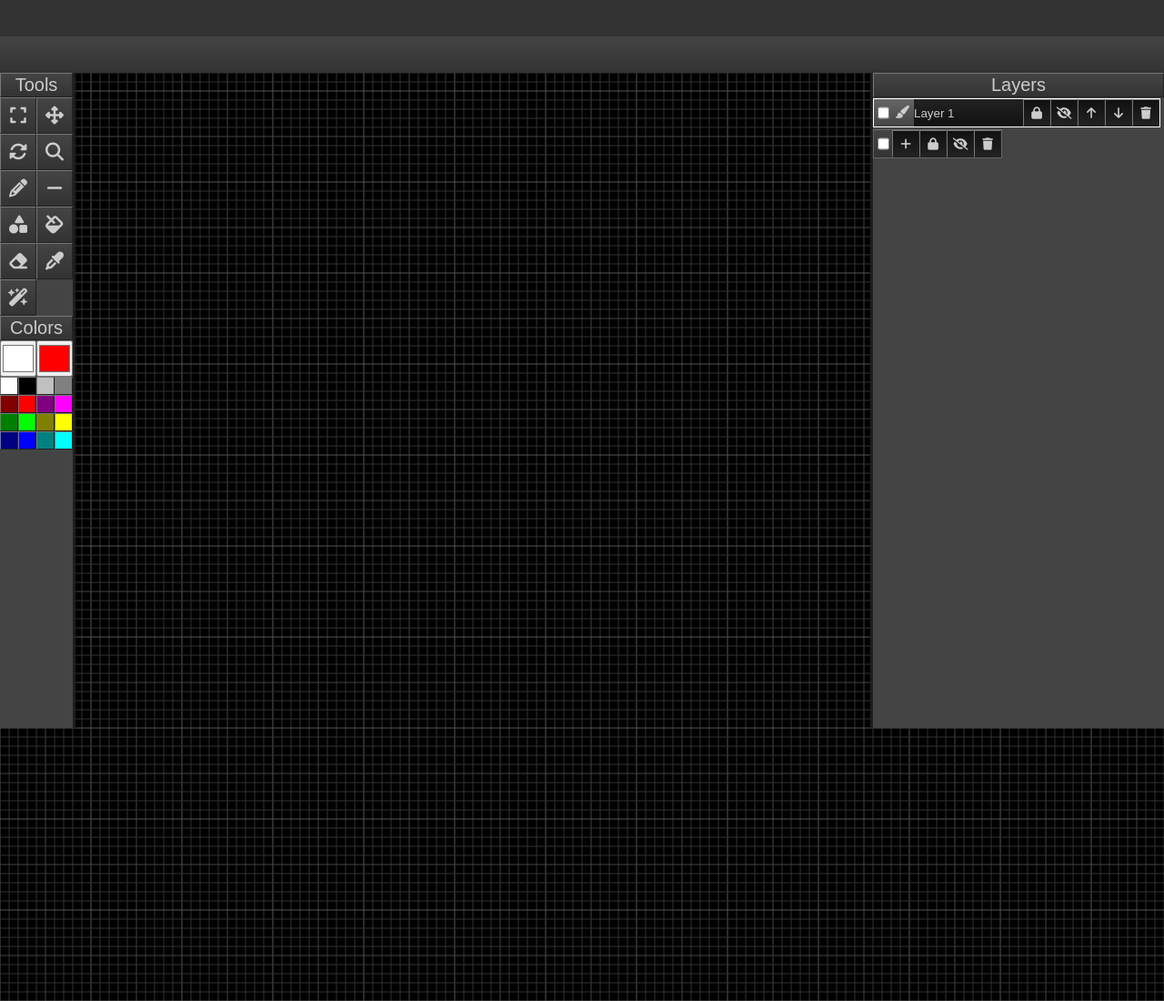
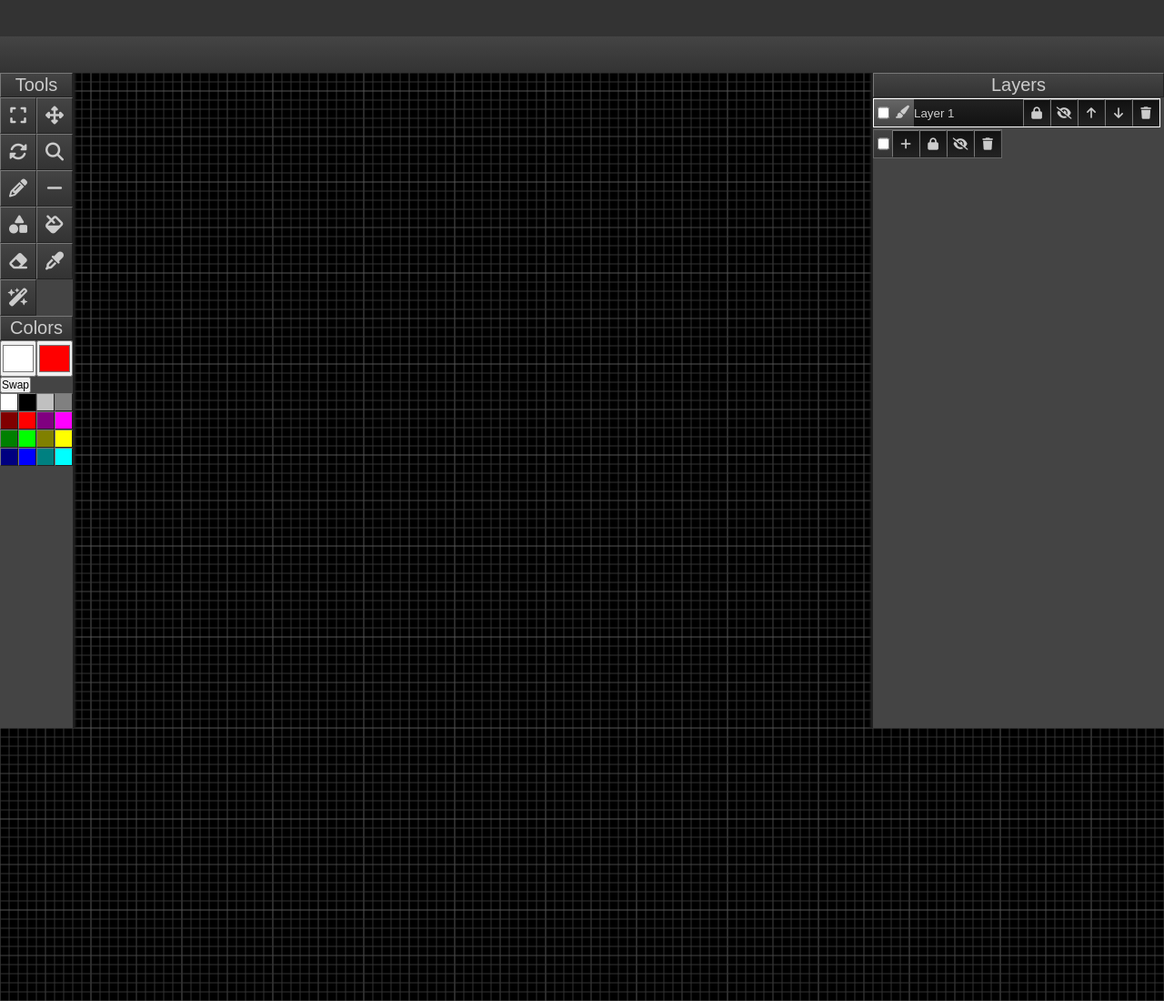
Before and after one commit to mikolajgs/edytor, a plain HTML site: page edytor.html in a window 1280 px wide. Shown: the top 1100 px of the page at 91% size. Drawn offline with Linux system fonts and the light colour scheme.

Commit message:
Add button for swapping colours

```diff
--- a/edytor-colour-pickers.js
+++ b/edytor-colour-pickers.js
@@ -22,6 +22,17 @@ class EdytorColourPickers extends HTMLElement {
 
       document.getElementById('edytor').__selectColour(t.name, i.value);
     });
+    var btn = document.createElement('button');
+    btn.innerHTML = 'Swap';
+    btn.addEventListener('click', (e) => {
+      var bgColor = document.getElementById('colour_picker_bg').value;
+      var fgColor = document.getElementById('colour_picker_fg').value;
+      document.getElementById('colour_picker_fg').value = bgColor;
+      document.getElementById('edytor').__selectColour("fg", bgColor);
+      document.getElementById('colour_picker_bg').value = fgColor;
+      document.getElementById('edytor').__selectColour("bg", fgColor);
+    });
+    this.appendChild(btn);
   }
 }
 
--- a/edytor.css
+++ b/edytor.css
@@ -193,6 +193,14 @@ edytor-colour-pickers>input {
     cursor: pointer;
 }
 
+edytor-colour-pickers>button {
+    padding: 0;
+    font-size: 12px;
+    text-align: center;
+    display: block;
+    cursor: pointer;
+}
+
 edytor-layer-list-layer,
 edytor-layer-tools {
     font-size: 18px;
```
Also changed, not shown: 1 other file.
